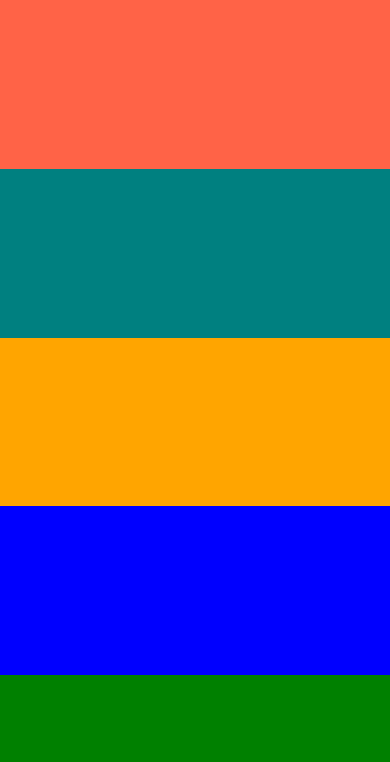
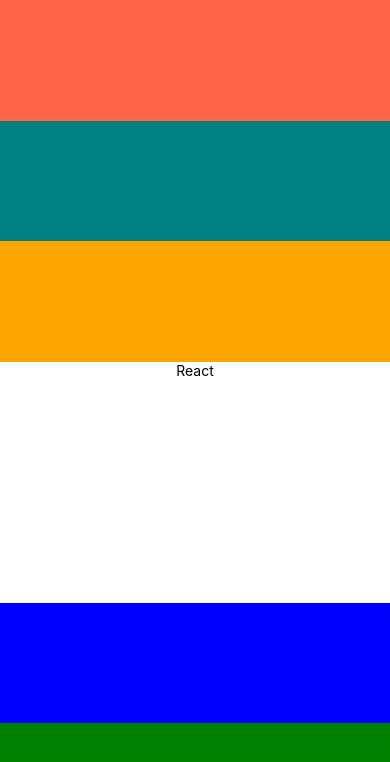
Before and after one commit to kureharyosuke/React-Native-JS, a React Native app: screen / in a window 390 px wide. Shown: the top 762 px of the page. Built offline with nearby package versions, Linux system fonts and the light colour scheme.

Commit message:
width , height => flex : 1 , 2 ,3

```diff
--- a/App.js
+++ b/App.js
@@ -10,6 +10,16 @@ export default function App() {
       <View style={{ flex: 1, backgroundColor: "tomato" }}></View>
       <View style={{ flex: 1, backgroundColor: "teal" }}></View>
       <View style={{ flex: 1, backgroundColor: "orange" }}></View>
+      <Text
+        style={{
+          flex: 2,
+          justifyContent: "center",
+          alignItems: "center",
+          textAlign: "center",
+        }}
+      >
+        React
+      </Text>
       <View style={{ flex: 1, backgroundColor: "blue" }}></View>
       <View style={{ flex: 1, backgroundColor: "green" }}></View>
     </View>
```
